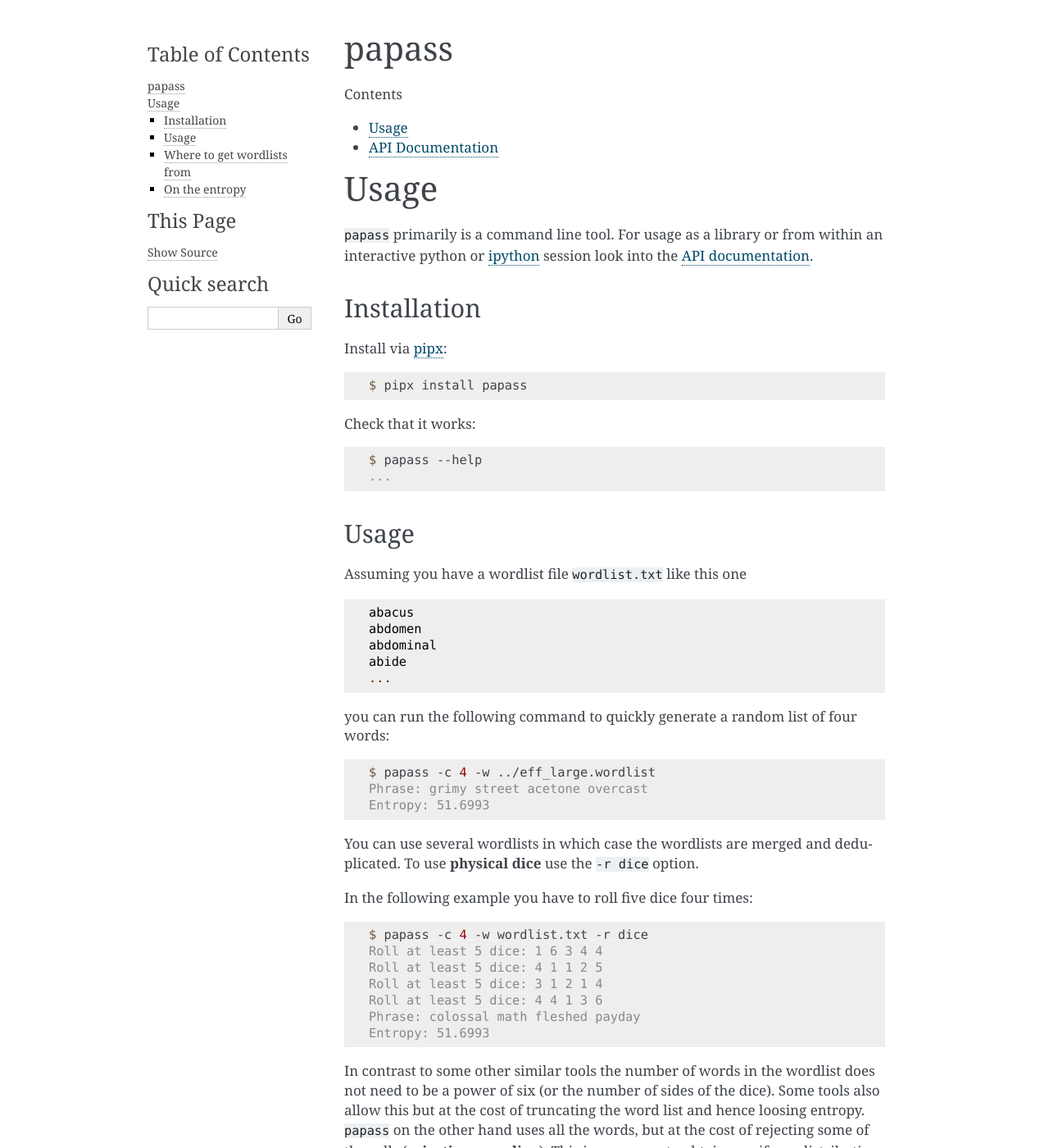
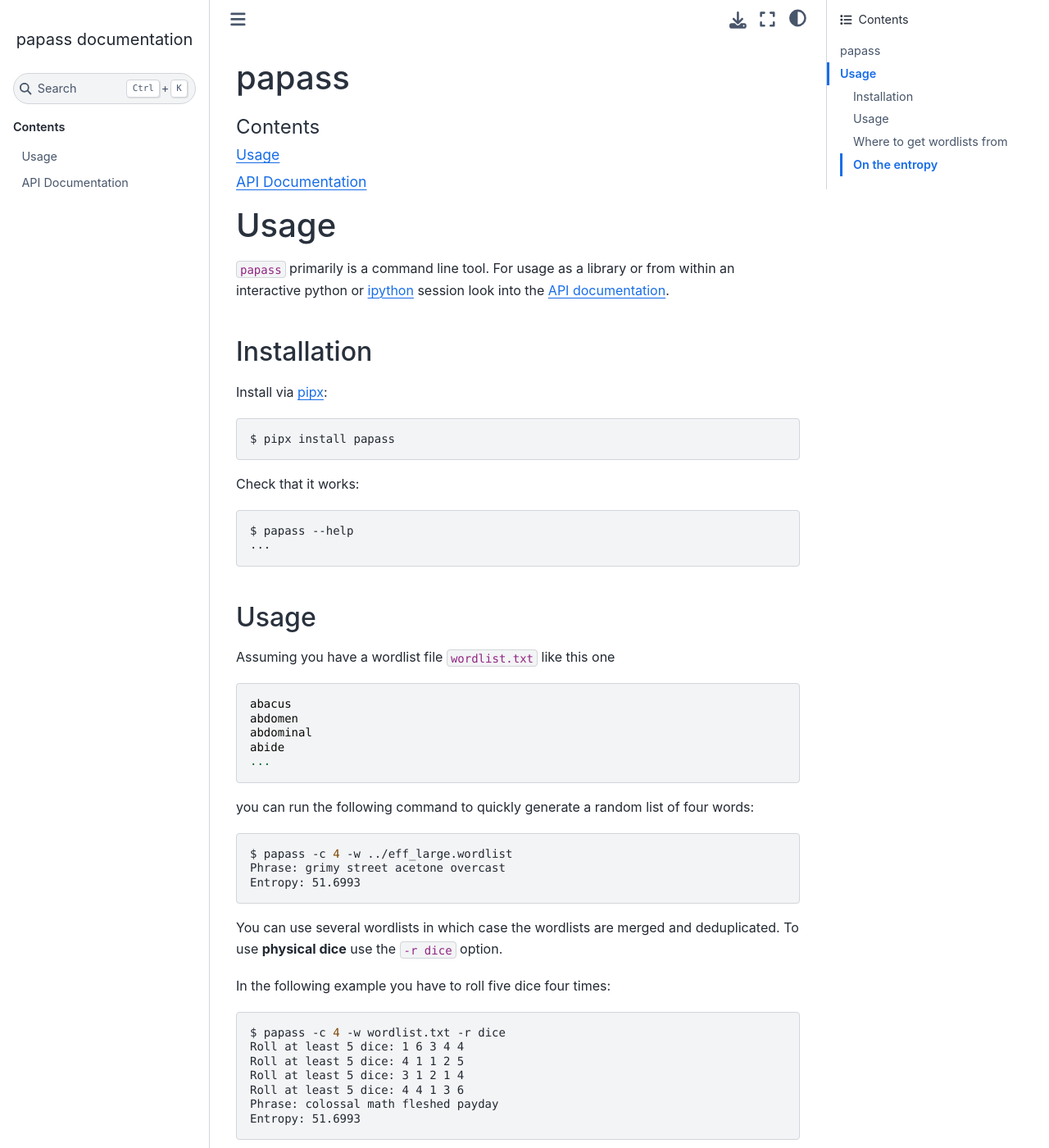
Before and after one commit to rainij/papass, a Sphinx documentation site: the page built from docs/source/index.md, in a window 1280 px wide and 1400 px high. Shown: the whole window at 82% size. Built offline with Sphinx 7.4.7 and the Sphinx Book theme 1.1.4, drawn with Linux system fonts in a browser that asks for light colours; some of the changed text lies outside the part shown.

Commit message:
Use sphinx-book-theme

```diff
--- a/docs/source/conf.py
+++ b/docs/source/conf.py
@@ -25,5 +25,5 @@
 # -- Options for HTML output -------------------------------------------------
 # https://www.sphinx-doc.org/en/master/usage/configuration.html#options-for-html-output
 
-html_theme = "alabaster"
+html_theme = "sphinx_book_theme"
 html_static_path = ["_static"]
--- a/pyproject.toml
+++ b/pyproject.toml
@@ -28,6 +28,7 @@
     "pytest",
     "ruff",
     "sphinx",
+    "sphinx-book-theme",
 ]
 dev-pylsp = [
     "python-lsp-server",
```
Also changed, not shown: requirements.txt (+24 -3 lines).
